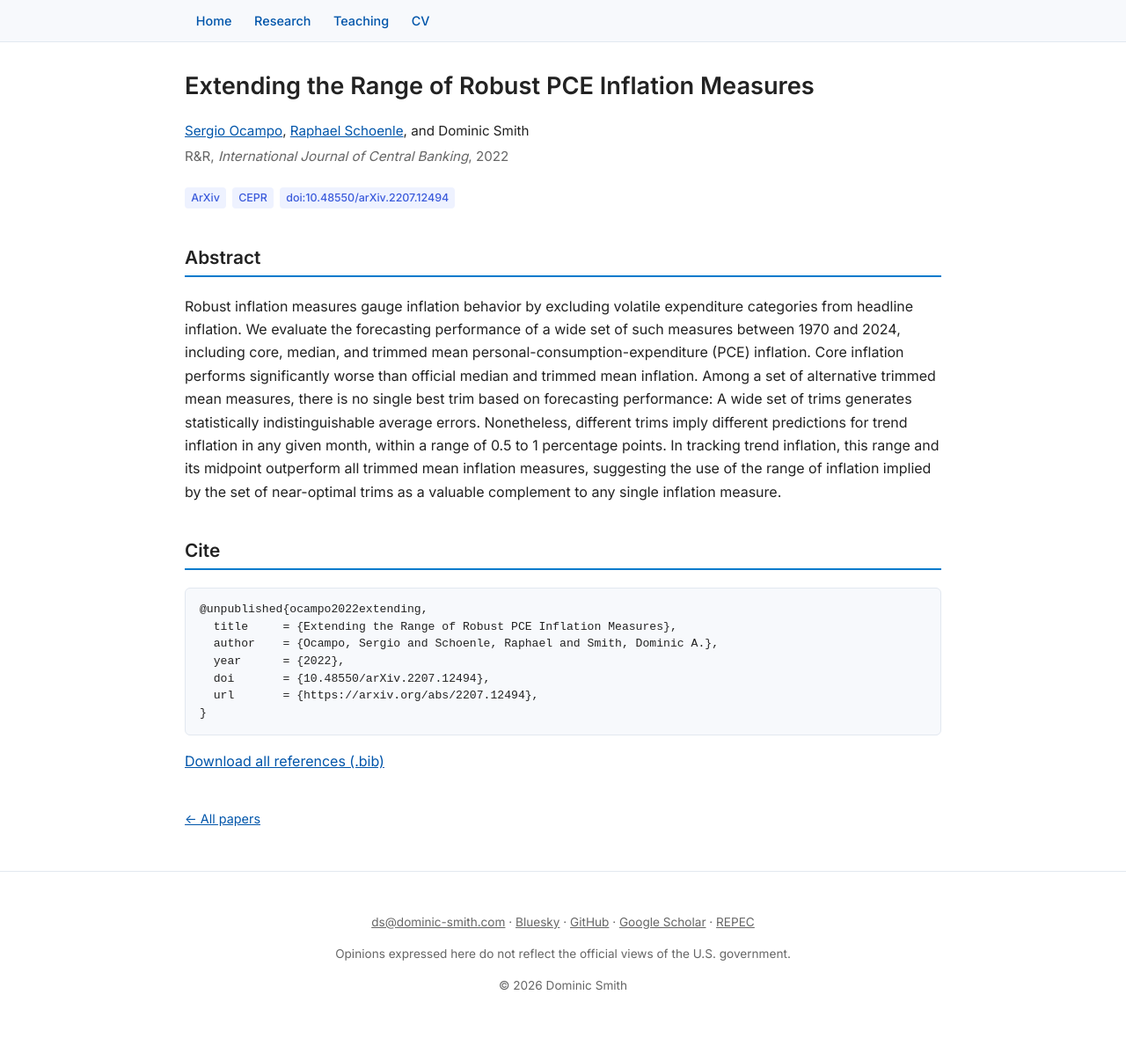
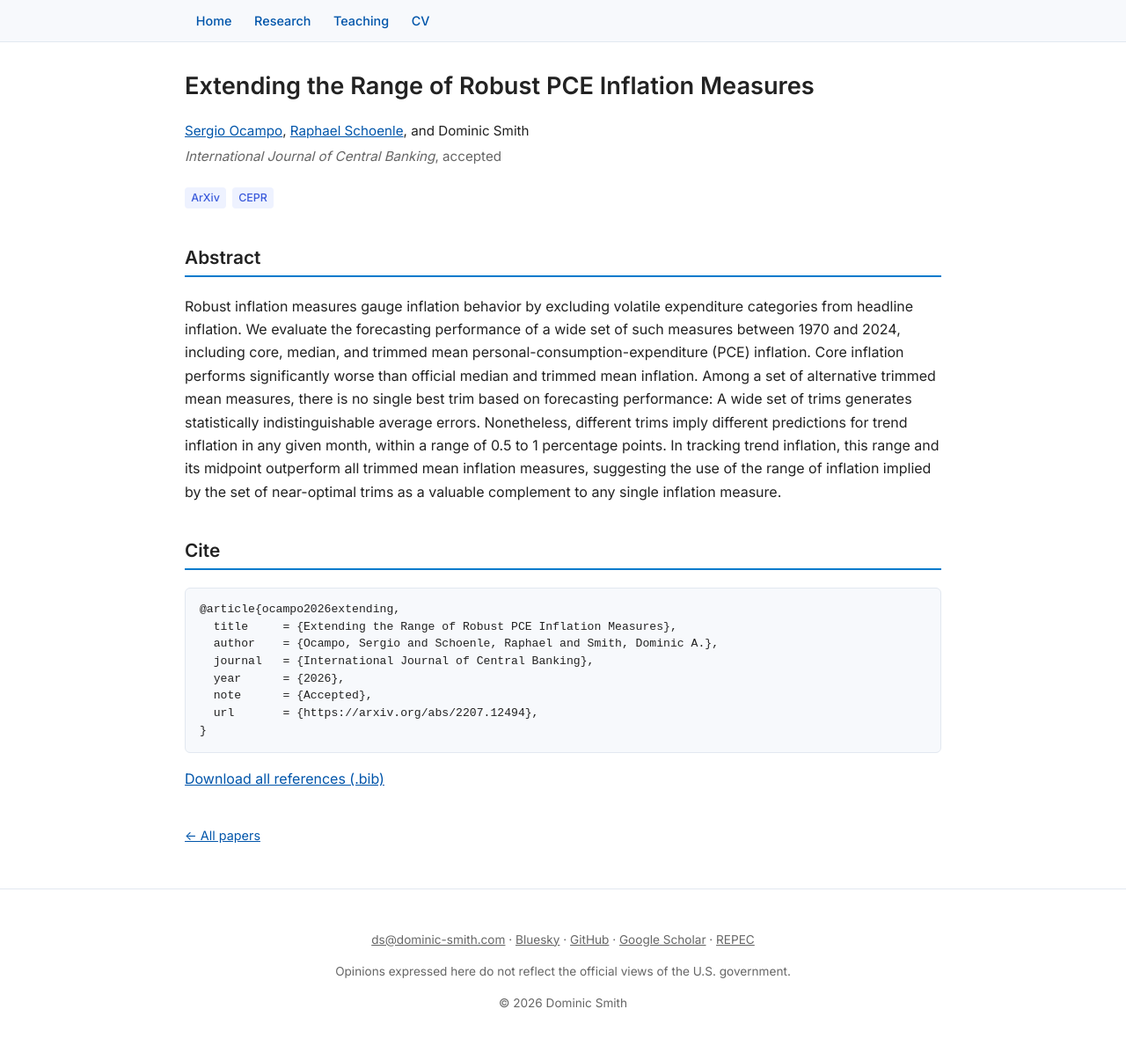
Before and after one commit to dominic-smith/dominic-smith.github.io, a Jekyll site: the page built from _papers/pce-inflation.md, in a window 1280 px wide. Shown: the whole page at 88% size. Built offline with Jekyll 4.4.1, drawn with Linux system fonts in a browser that asks for light colours.

Commit message:
Move the robust PCE measures paper to accepted at IJCB
Accepted at the International Journal of Central Banking, so it moves
from Work in Progress to the top of Publications.

No volume, issue or pages are assigned yet, so citation_publication_date
carries year-only precision rather than an invented day; Scholar accepts
YYYY. The arXiv DOI is dropped from the doi field, since it would now be
emitted as citation_doi for a paper that has a journal — citation_arxiv_id
still ties the two records together.

Adds three bits of front matter the templates now understand: year_display
(prints "accepted" where the year goes), citation_date (year-only override)
and bibnote.

Also regenerate llms.txt from the _papers collection. It had drifted since
the restructure: stale motor vehicles title, no geometric Young entry.

Co-Authored-By: Claude Opus 5 <noreply@anthropic.com>

```diff
--- a/_includes/bibtex.html
+++ b/_includes/bibtex.html
@@ -34,6 +34,9 @@ never drift apart. Included by _layouts/paper.html and assets/bib/references.bib
   publisher = {{ "{" }}{{ p.publisher }}},
 {%- endif %}
   year      = {{ "{" }}{{ p.year }}},
+{%- if p.bibnote %}
+  note      = {{ "{" }}{{ p.bibnote }}},
+{%- endif %}
 {%- if p.doi %}
   doi       = {{ "{" }}{{ p.doi }}},
 {%- endif %}
--- a/_includes/citation-meta.html
+++ b/_includes/citation-meta.html
@@ -19,7 +19,7 @@ publication date and no paper behind them.
 {%- for a in p.authors %}
 <meta name="citation_author" content="{{ a.cite | default: a.name | escape }}" />
 {%- endfor %}
-<meta name="citation_publication_date" content="{{ p.date | date: '%Y/%m/%d' }}" />
+<meta name="citation_publication_date" content="{% if p.citation_date %}{{ p.citation_date }}{% else %}{{ p.date | date: '%Y/%m/%d' }}{% endif %}" />
 {%- if p.journal %}
 <meta name="citation_journal_title" content="{{ p.journal | escape }}" />
 {%- endif %}
--- a/_includes/paper-entry.html
+++ b/_includes/paper-entry.html
@@ -7,7 +7,7 @@ because style.scss keys the pill-button link styling off `p:has(+ .paper-authors
 {%- assign p = include.paper -%}
 {%- assign coauthors = p.authors | where_exp: "a", "a.self != true" -%}
 <p><strong>{{ p.title }}</strong>{% if p.status_note %} ({{ p.status_note }}){% endif %}{% if p.journal %}<br />
-<em>{{ p.journal }}</em>, {{ p.year }}{% endif %}<br />
+<em>{{ p.journal }}</em>, {{ p.year_display | default: p.year }}{% endif %}<br />
 {% for l in p.links %}<a href="{{ l.url }}">{{ l.label }}</a> {% endfor %}{% if p.pdf %}<a href="{{ p.pdf | relative_url }}">PDF</a> {% endif %}{% unless p.listing_only %}<a href="{{ p.url | relative_url }}">Details</a>{% endunless %}</p>
 {%- if coauthors.size > 0 %}
 <p class="paper-authors">with {% for a in coauthors %}{% if forloop.last and coauthors.size > 1 %}and {% endif %}{% if a.url %}<a href="{{ a.url }}">{{ a.name }}</a>{% else %}{{ a.name }}{% endif %}{% unless forloop.last %}{% if coauthors.size > 2 %}, {% else %} {% endif %}{% endunless %}{% endfor %}</p>
--- a/_layouts/paper.html
+++ b/_layouts/paper.html
@@ -7,10 +7,10 @@ layout: default
     <h1>{{ page.title }}</h1>
     <p class="paper-byline">{% for a in page.authors %}{% if forloop.last and page.authors.size > 1 %}and {% endif %}{% if a.url %}<a href="{{ a.url }}">{{ a.name }}</a>{% else %}{{ a.name }}{% endif %}{% unless forloop.last %}{% if page.authors.size > 2 %}, {% else %} {% endif %}{% endunless %}{% endfor %}</p>
     <p class="paper-venue">
-      {%- if page.journal %}<em>{{ page.journal }}</em>{% if page.volume %}, {{ page.volume }}{% if page.issue %}({{ page.issue }}){% endif %}{% endif %}{% if page.firstpage %}, {{ page.firstpage }}–{{ page.lastpage }}{% endif %}, {{ page.year }}
-      {%- elsif page.booktitle %}In <em>{{ page.booktitle }}</em>{% if page.publisher %}. {{ page.publisher }}{% endif %}, {{ page.year }}
-      {%- elsif page.institution %}{{ page.report_type | default: "Working Paper" }}{% if page.report_number %} {{ page.report_number }}{% endif %}, {{ page.institution }}, {{ page.year }}
-      {%- else %}{{ page.status_note | default: "Working paper" }}, {{ page.year }}
+      {%- if page.journal %}<em>{{ page.journal }}</em>{% if page.volume %}, {{ page.volume }}{% if page.issue %}({{ page.issue }}){% endif %}{% endif %}{% if page.firstpage %}, {{ page.firstpage }}–{{ page.lastpage }}{% endif %}, {{ page.year_display | default: page.year }}
+      {%- elsif page.booktitle %}In <em>{{ page.booktitle }}</em>{% if page.publisher %}. {{ page.publisher }}{% endif %}, {{ page.year_display | default: page.year }}
+      {%- elsif page.institution %}{{ page.report_type | default: "Working Paper" }}{% if page.report_number %} {{ page.report_number }}{% endif %}, {{ page.institution }}, {{ page.year_display | default: page.year }}
+      {%- else %}{{ page.status_note | default: "Working paper" }}, {{ page.year_display | default: page.year }}
       {%- endif %}
     </p>
   </header>
--- a/_papers/pce-inflation.md
+++ b/_papers/pce-inflation.md
@@ -1,12 +1,15 @@
 ---
 title: "Extending the Range of Robust PCE Inflation Measures"
-section: working
-weight: 20
-date: 2022-07-25
-year: 2022
-status_note: "R&amp;R, <em>International Journal of Central Banking</em>"
-bibkey: ocampo2022extending
-bibtype: unpublished
+section: publications
+weight: 5
+date: 2026-01-01
+year: 2026
+year_display: accepted
+citation_date: "2026"
+journal: International Journal of Central Banking
+bibkey: ocampo2026extending
+bibtype: article
+bibnote: Accepted
 authors:
   - name: Sergio Ocampo
     cite: "Ocampo, Sergio"
@@ -18,7 +21,6 @@ authors:
     cite: "Smith, Dominic A."
     self: true
 arxiv: 2207.12494
-doi: 10.48550/arXiv.2207.12494
 pdf_url: https://arxiv.org/pdf/2207.12494
 links:
   - label: ArXiv
```
Also changed, not shown: llms.txt (+12 -12 lines).
